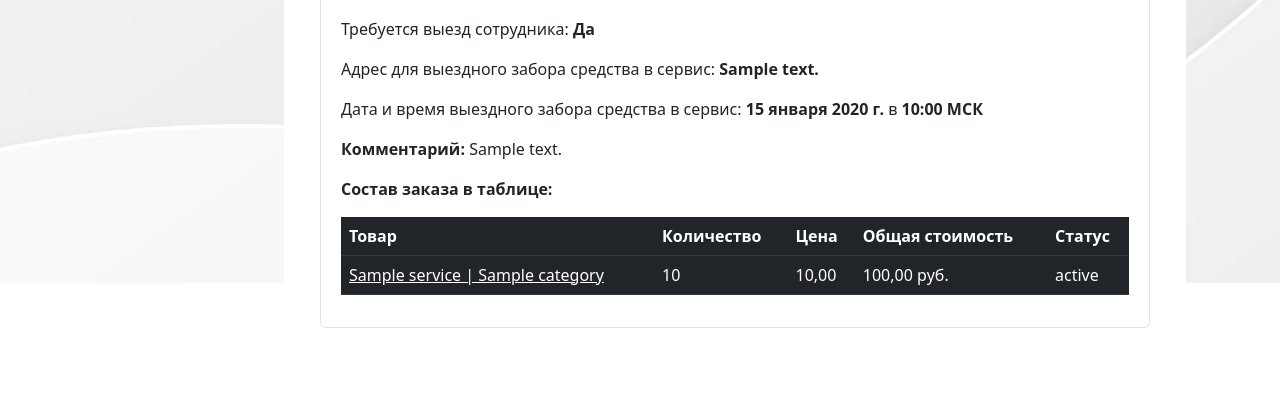
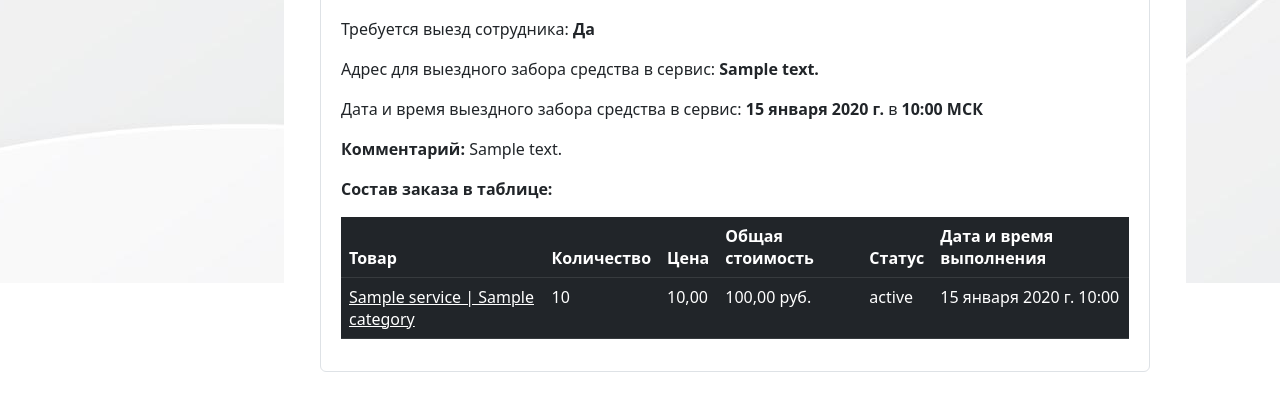
Before and after one commit to programmistvdzinsahirybashke/repair_service_django, a Django app: template repair_service/users/templates/users/profile.html in a window 1280 px wide. Shown: the part 1117-1537 px from the top of the page. Before the commit the page ends 1445 px from the top, so only its background shows below. Run offline with Django 5.2, Linux system fonts and the light colour scheme; tables that the repository leaves empty hold one stand-in row (values such as "Sample post"); the template is opened without the code that fills it: values that come from a table or form of the project are taken from there, most other values are stand-ins (such as "Sample title", 1, 10 or a date in 2020); parts of the project's set-up code (start-up, migrations or seed data) failed here and were passed over; some libraries are stand-ins or nearby versions.

Commit message:
some fix

```diff
--- a/repair_service/orders/models.py
+++ b/repair_service/orders/models.py
@@ -38,7 +38,7 @@ class Order(models.Model):
     delivery_address = models.TextField(null=True, blank=True, verbose_name="Адрес для забирания на ремонт")
     delivery_date = models.DateField(null=True, verbose_name='Дата доставки/получения на ремонт')
     delivery_time = models.TimeField(null=True, verbose_name='Время доставки/получения на ремонт')
-    work_ended_datetime = models.DateTimeField(auto_now_add=True, verbose_name='Дата выполнения работ')
+    order_finished_datetime = models.DateTimeField(default=None, blank=True, null=True, verbose_name='Дата завершения заказа')
     payment_on_get = models.BooleanField(default=False, verbose_name="Оплата при получении")
     comment = models.TextField(null=True, blank=True, verbose_name="Комментарий клиента")
     is_paid = models.BooleanField(default=False, verbose_name="Оплачено")
@@ -63,6 +63,8 @@ class OrderItem(models.Model):
     created_timestamp = models.DateTimeField(auto_now_add=True, verbose_name="Дата продажи")
     status = models.ForeignKey(to=Status, on_delete=models.SET_DEFAULT, blank=True, null=True,default=1, verbose_name="Статус заказа")
     employee = models.ForeignKey(to=Employee, on_delete=models.SET_DEFAULT, blank=True, null=True,default=None, verbose_name="Назначен сотруднику")
+    work_ended_datetime = models.DateTimeField(default=None, blank=True, null=True, verbose_name='Дата и время выполнения')
+
 
     class Meta:
         db_table = "order_item"
--- a/repair_service/users/templates/users/profile.html
+++ b/repair_service/users/templates/users/profile.html
@@ -137,6 +137,7 @@
                                                 <th>Цена</th>
                                                 <th>Общая стоимость</th>
                                                 <th>Статус</th>
+                                                <th>Дата и время выполнения</th>
                                             </tr>
                                         </thead>
                                         <tbody>
@@ -147,6 +148,12 @@
                                                 <td>{{ item.price }}</td>
                                                 <td>{{ item.quantity|multiply:item.price|floatformat:2 }} руб.</td>
                                                 <td>{{ item.status.status_name }} </td>
+                                                {% if item.work_ended_datetime %}
+                                                <td>{{ item.work_ended_datetime }} </td>
+                                                {% else %}
+                                                <td> - </td>
+                                                {% endif %}
+
                                             </tr>
                                             {% endfor %}
                                         </tbody>
```
Also changed, not shown: repair_service/orders/migrations/0007_remove_order_work_ended_datetime_and_more.py (added).
